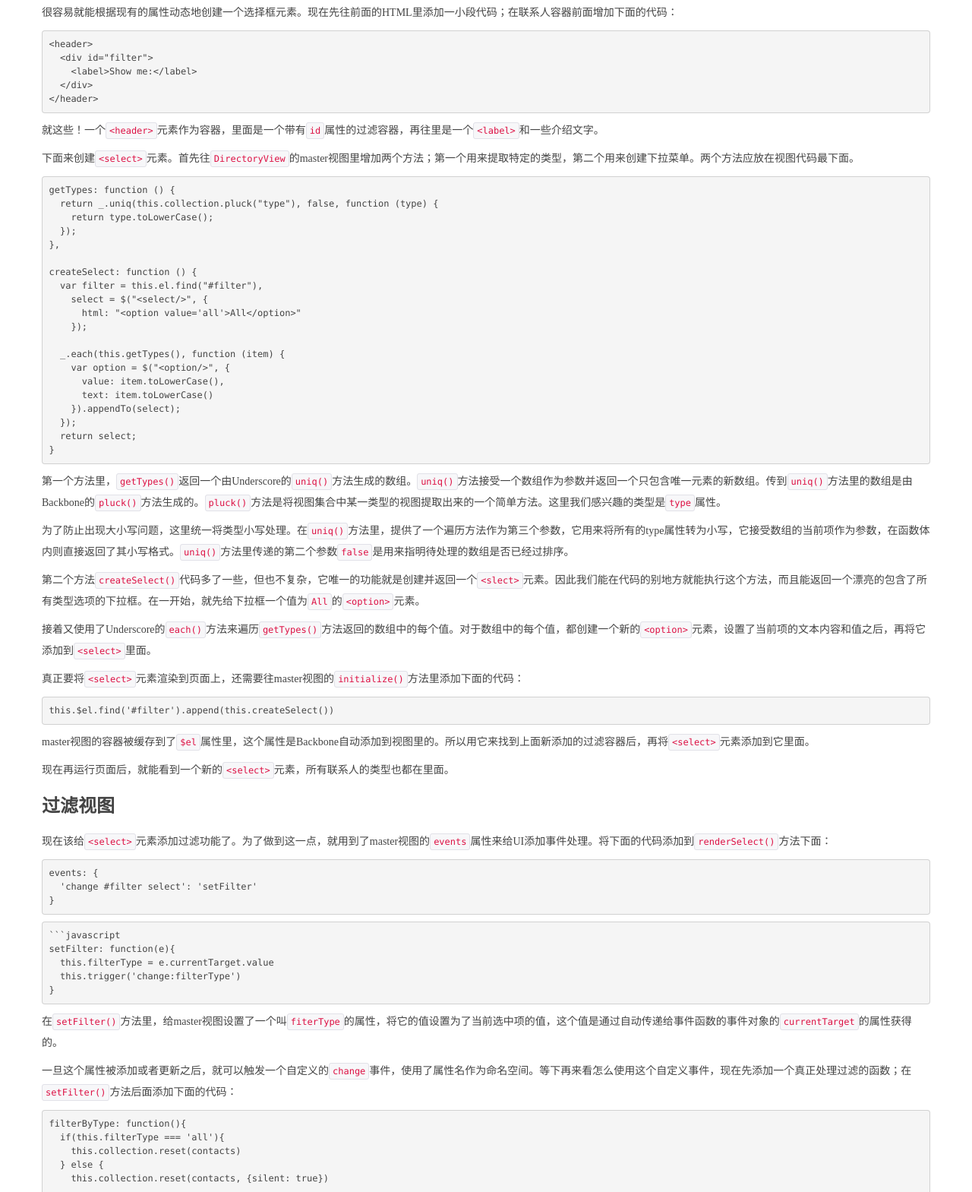
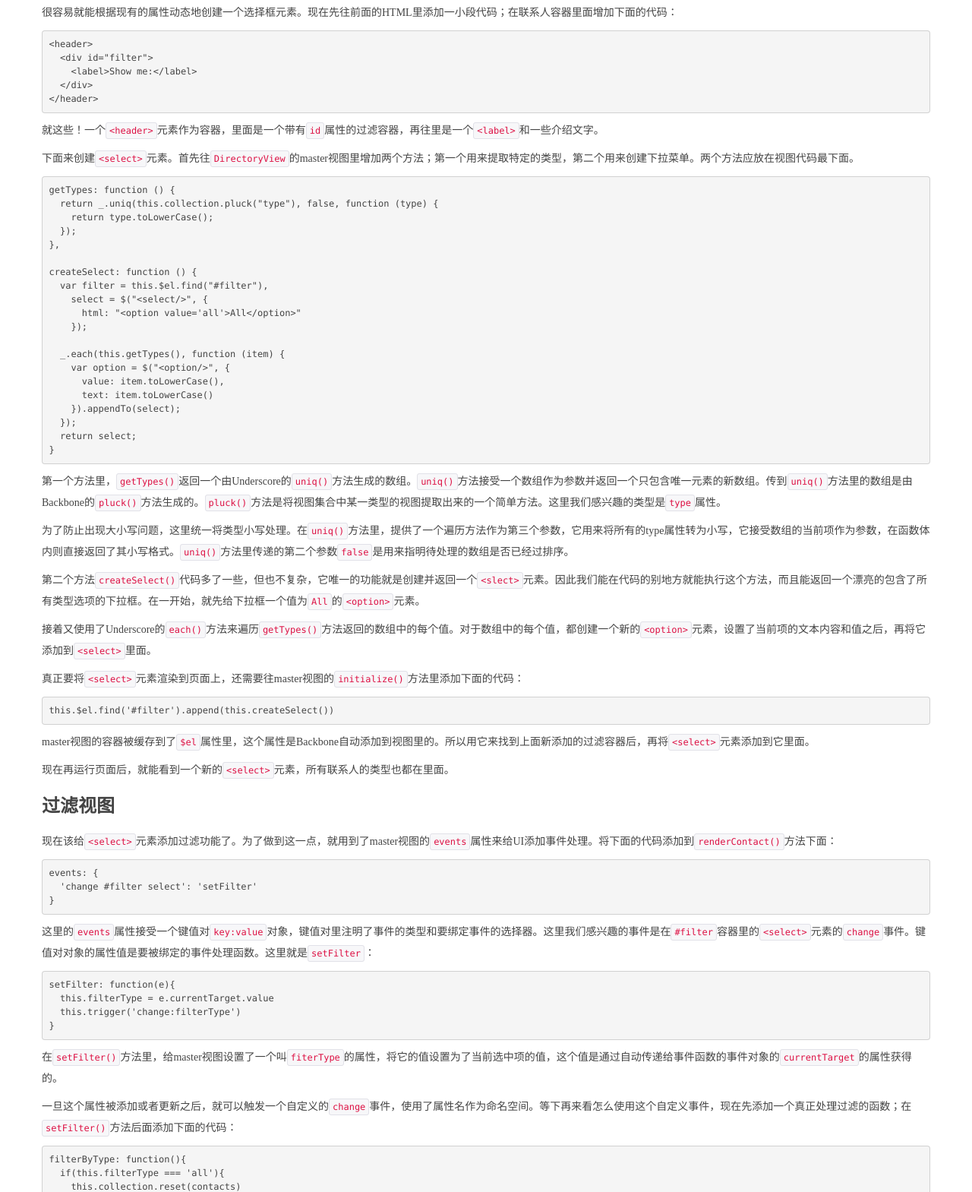
Before and after one commit to rabbitz/stenders.github.io, a plain HTML site: page posts/build-contact-manager-with-backbone-part-2.html in a window 1280 px wide. Shown: the part 556-2125 px from the top of the page at 76% size. Drawn offline with Linux system fonts and the light colour scheme.

Commit message:
fix bug of backbone

````diff
--- a/posts/build-contact-manager-with-backbone-part-2.html
+++ b/posts/build-contact-manager-with-backbone-part-2.html
@@ -37,7 +37,7 @@
 <h2>响应用户输入</h2>
 <p>可以你已经注意到了，在part 1里每条视图数据里都有一个<code>type</code>属性，它将数据按照朋友、家庭、同事等不同类型进行了分组。现在往master视图里增加一个选择框，以便于让用户能够根据这些属性来过滤查看数据。</p>
 <p>可以在HTML里硬编码进来一个选择菜单并手动添加各种不同的分组类型。但是这很不灵活：如果以后添加了新属性的数据怎么办？或者删除了某个类型的所有数据怎么办？我们的程序现在还没有添加和删除数据的功能（剧透下，part 3里会增加此功能），但是即使在程序前期，最好还是先考虑到这些情况。</p>
-<p>很容易就能根据现有的属性动态地创建一个选择框元素。现在先往前面的HTML里添加一小段代码；在联系人容器前面增加下面的代码：</p>
+<p>很容易就能根据现有的属性动态地创建一个选择框元素。现在先往前面的HTML里添加一小段代码；在联系人容器里面增加下面的代码：</p>
 <pre><code>&lt;header&gt;
   &lt;div id=&quot;filter&quot;&gt;
     &lt;label&gt;Show me:&lt;/label&gt;
@@ -52,7 +52,7 @@
 },
 
 createSelect: function () {
-  var filter = this.el.find(&quot;#filter&quot;),
+  var filter = this.$el.find(&quot;#filter&quot;),
     select = $(&quot;&lt;select/&gt;&quot;, {
       html: &quot;&lt;option value=&#39;all&#39;&gt;All&lt;/option&gt;&quot;
     });
@@ -74,12 +74,12 @@ createSelect: function () {
 <p>master视图的容器被缓存到了<code>$el</code>属性里，这个属性是Backbone自动添加到视图里的。所以用它来找到上面新添加的过滤容器后，再将<code>&lt;select&gt;</code>元素添加到它里面。</p>
 <p>现在再运行页面后，就能看到一个新的<code>&lt;select&gt;</code>元素，所有联系人的类型也都在里面。</p>
 <h2>过滤视图</h2>
-<p>现在该给<code>&lt;select&gt;</code>元素添加过滤功能了。为了做到这一点，就用到了master视图的<code>events</code>属性来给UI添加事件处理。将下面的代码添加到<code>renderSelect()</code>方法下面：</p>
+<p>现在该给<code>&lt;select&gt;</code>元素添加过滤功能了。为了做到这一点，就用到了master视图的<code>events</code>属性来给UI添加事件处理。将下面的代码添加到<code>renderContact()</code>方法下面：</p>
 <pre><code class="lang-javascript">events: {
   &#39;change #filter select&#39;: &#39;setFilter&#39;
 }</code></pre>
-<pre><code class="lang-events```属性接受一个键值对```key:value```对象，键值对里注明了事件的类型和要绑定事件的选择器。这里我们感兴趣的事件是在```#filter```容器里的```<select>```元素的```change```事件。键值对对象的属性值是要被绑定的事件处理函数。这里就是```setFilter```：">```javascript
-setFilter: function(e){
+<p>这里的<code>events</code>属性接受一个键值对<code>key:value</code>对象，键值对里注明了事件的类型和要绑定事件的选择器。这里我们感兴趣的事件是在<code>#filter</code>容器里的<code>&lt;select&gt;</code>元素的<code>change</code>事件。键值对对象的属性值是要被绑定的事件处理函数。这里就是<code>setFilter</code>：</p>
+<pre><code class="lang-javascript">setFilter: function(e){
   this.filterType = e.currentTarget.value
   this.trigger(&#39;change:filterType&#39;)
 }</code></pre>
@@ -145,7 +145,7 @@ setFilter: function(e){
         })
     this.collection.reset(filtered)
 
-    contactsRouter.navigate(&#39;filter/&#39; + fiterType)
+    contactsRouter.navigate(&#39;filter/&#39; + filterType)
   }
 }</code></pre>
 <p>当用下拉框来选择切换显示数据时，URL会自动更新，用户可以将URL来添加书签或者分享URL，浏览器的向前和向后按钮也可以用来在不同状态之间导航。由于Backbone在v0.5版本里开始支持<code>pushState</code>接口，为了使程序能正常工作，服务器端需要能渲染被请求的页面，我们这里没有做这样的配置，因此只使用了标准的历史记录模块。</p>
````
Also changed, not shown: posts/build-contact-manager-with-backbone-part-1.html (+1 -0 lines).
